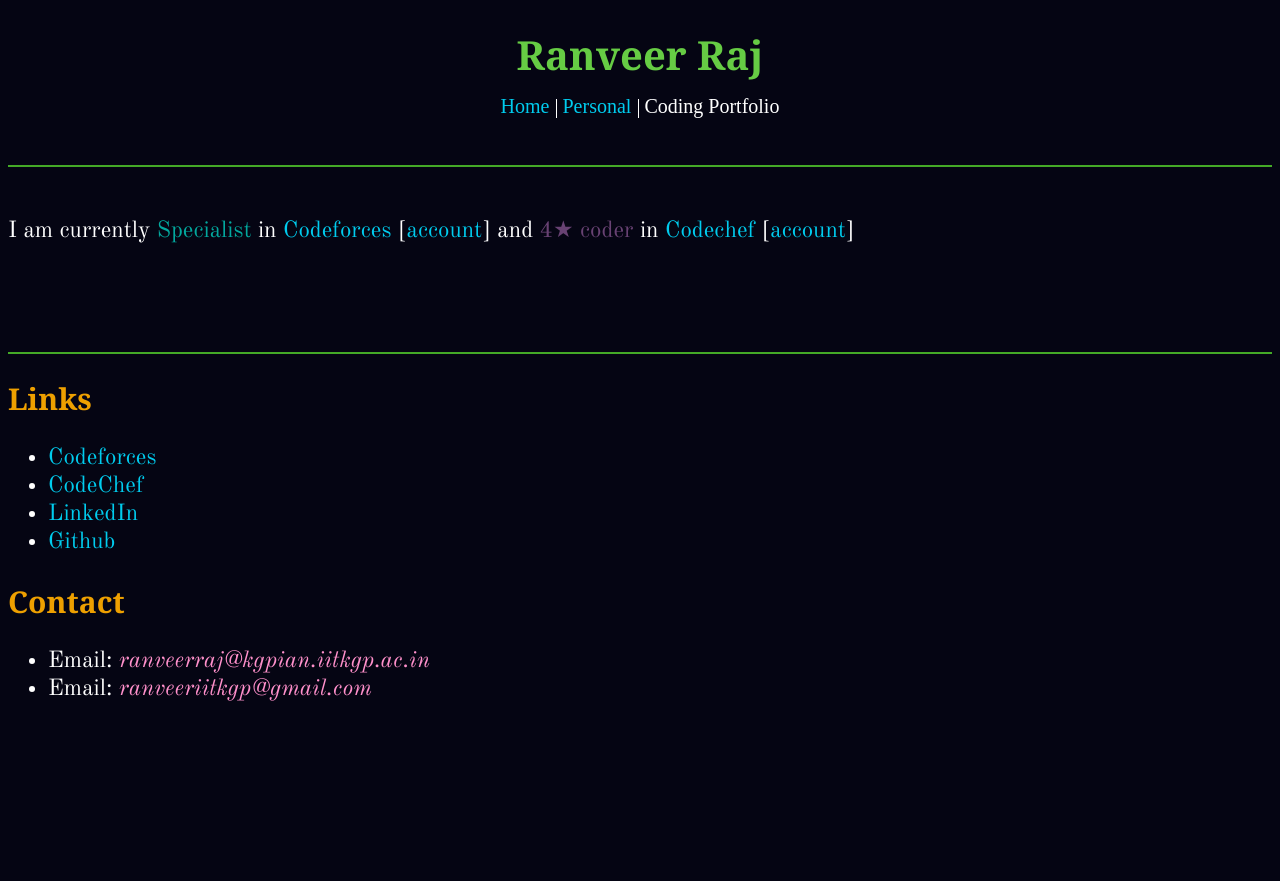
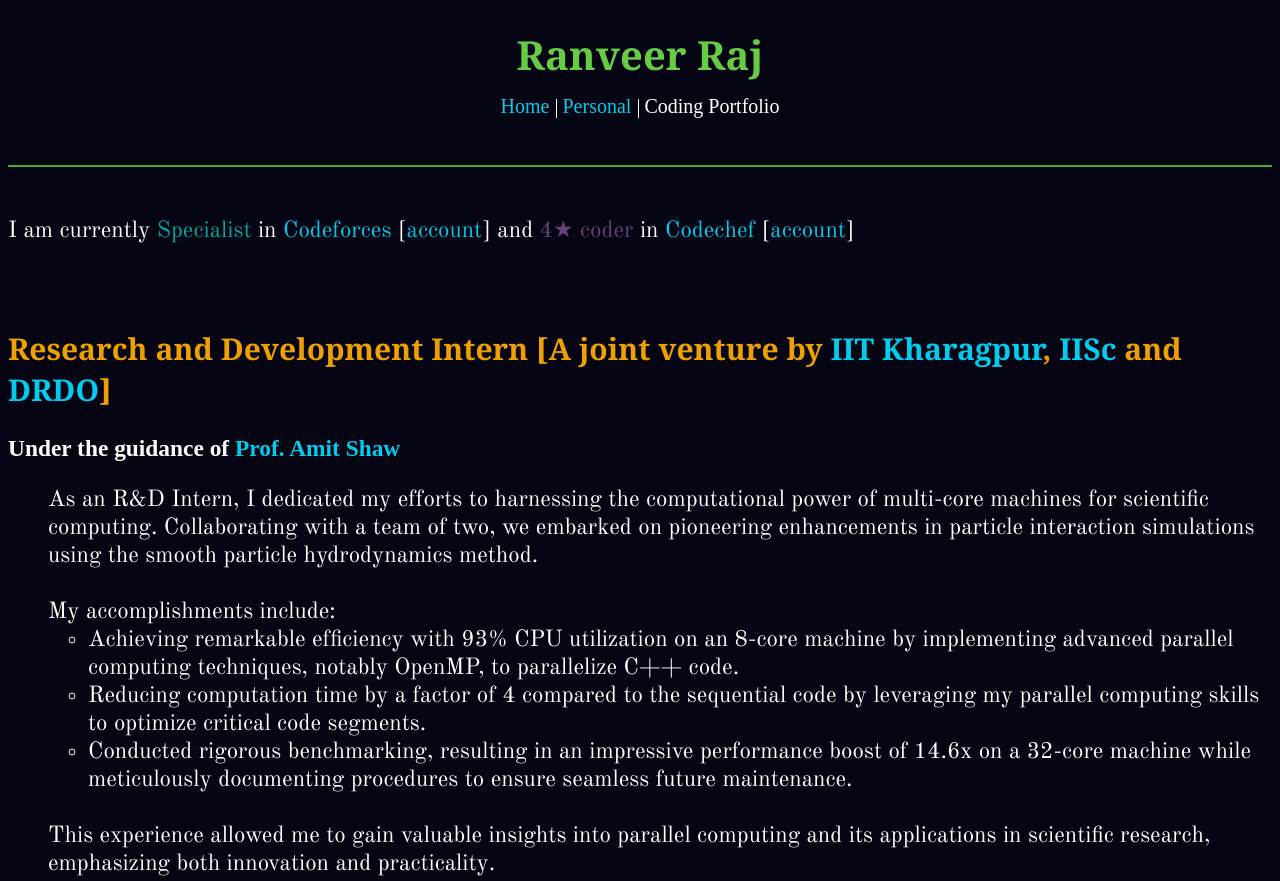
Before and after one commit to ranveer-raj/ranveer-raj.github.io, a plain HTML site: page cp.html in a window 1280 px wide. Shown: the top 881 px of the page. Before the commit the page ends 800 px from the top, so only its background shows below. Drawn offline with nearby package versions, Linux system fonts and the light colour scheme; a web font is replaced by a local one.

Commit message:
modified:   cp.html 	modified:   gallery.html 	modified:   index.html 	modified:   personal.html

```diff
--- a/cp.html
+++ b/cp.html
@@ -32,7 +32,7 @@
 		</style>
 
 
-		<!-- <meta name="google-site-verification" content="9FopzfBz_vbqgEMi__ZA0vOkjBSa2fNhoz5dVIc_8lM" /> -->
+		<meta name="google-site-verification"/>
 		<h1 align = "center" style = "color:#66CC44; font-size:40px; font-family: 'Noto Serif'"> Ranveer Raj</h1>
 		<center style = "margin-top:-17px">
 			<font face = "IM Fell English" style = "font-size:20px" color = white>
@@ -52,33 +52,30 @@
 		<br>
 		<p>
 			I am currently <span style="color:#03a89e!important;">Specialist</span> in <a href = "https://www.codeforces.com">Codeforces</a> [<a href = "https://codeforces.com/profile/ranveerraj">account</a>] and <span style="color:#684273;">4&#9733 coder</span> in <a href = "https://www.codecef.com">Codechef</a> [<a href = "https://www.codechef.com/users/ranveerraj">account</a>]
-
+		</p>
 		<br>
 		<br>
 
-		<!-- <h2>Achievments</h2>
+		<h2>Research and Development Intern [A joint venture by <a href = "https://iitkgp.ac.in"> IIT Kharagpur</a>, <a href = "https://iisc.ac.in"> IISc</a> and <a href = "https://www.drdo.gov.in"> DRDO</a>]</h2>
+		<font style = "font-size:20px" color = white>
+			<h3>Under the guidance of <a href = "https://iitkgp.ac.in/department/CE/faculty/ce-abshaw"> Prof. Amit Shaw</a> </h3>
+		</font>
 		<p>
 		<ul>
-			<li> Qualified <span class = emph>Indian National Olympiad in Informatics (INOI)</span> and selected in Indian <span class = emph>International Olympiad in Informatics Training Camp (IOITC)</span> in 2019 and in 2020
-			<li> Secured <span class = emph>2nd Position</span> in <span class = emph>ICPC for Schools 2019</span>, <span class = emph>Amritapuri Regionals</span>
-			<li> Selected for Round 3 in <span class = emph>Google Code Jam 2021</span> among 37398 participants securing a <span class = emph>Global Rank of 418</span> with a <span class = emph>Country Rank of 5</span> in Round 2
-			<li> Selected for Round 3 in <span class = emph>Google Code Jam 2022</span> among 32702 participants securing a <span class = emph>Global Rank of 658</span> with a <span class = emph>Country Rank of 7</span> in Round 2
-			<li> Selected for Round 2 in <span class = emph>Facebook Hackercup 2021</span> securing a <span class = emph>Global Rank of 395</span> (among 34584 participants), leading to advancement in Round 3
-			<li> Selected for Round 2 in <span class = emph>Facebook Hackercup 2022</span> securing a <span class = emph>Global Rank of 749</span> (among 27604 participants)
-			<li> Regionalist in ICPC 2020 (held in 2021) securing ranks of <span class = emph>35</span> in <span class = emph>Amritapuri Regionals</span> and <span class = emph>80</span> in <span class = emph>Gwalior Regionals</span> [Team: Syntrepid]
-			<li> Best Global Ranks in <span class = emph>Google Kick Start</span> include
-				<ul>
-					<li> <span class = emph>178</span> (2022 Round C, among 12425 participants)
-					<li> <span class = emph>109</span> (2021 Round A, among 19841 participants)
-					<li> <span class = emph>325</span> (2020 Round D, among 11704 participants)
-				</ul>
-			<li> <span class = emph>Country Rank 1</span> and <span class = emph>Global Rank 24</span> in <span class = emph>Codechef June Lunchtime 2022</span>
-			<li> <span class = emph>2189</span> rated in Codeforces with <span class = emph>global rank 1518</span> among 133,934 registered users
-			<li> <span class = emph>2351</span> rated in Codechef with <span class = emph>global rank 223</span> among 239,962 registered users
+			As an R&D Intern, I dedicated my efforts to harnessing the computational power of multi-core machines for scientific computing. Collaborating with a team of two, we embarked on pioneering enhancements in particle interaction simulations using the smooth particle hydrodynamics method.
+			<br><br>
+			My accomplishments include:
+			<ul>
+				<li>Achieving remarkable efficiency with 93% CPU utilization on an 8-core machine by implementing advanced parallel computing techniques, notably OpenMP, to parallelize C++ code.
+				<li>Reducing computation time by a factor of 4 compared to the sequential code by leveraging my parallel computing skills to optimize critical code segments.
+				<li>Conducted rigorous benchmarking, resulting in an impressive performance boost of 14.6x on a 32-core machine while meticulously documenting procedures to ensure seamless future maintenance.
+			</ul>
+			<br>
+			This experience allowed me to gain valuable insights into parallel computing and its applications in scientific research, emphasizing both innovation and practicality.
 		</ul>
 		</p>
 		<br>
-		<br> -->
+		<br>
 
 		<!-- <h2>Authored Problems</h2>
 		<ul>
```
Also changed, not shown: gallery.html (+1 -1 lines), index.html (+7 -3 lines), personal.html (+4 -3 lines).
